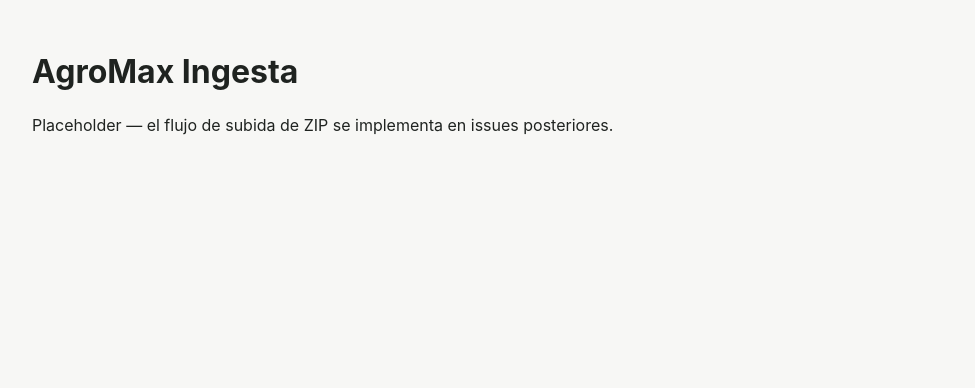
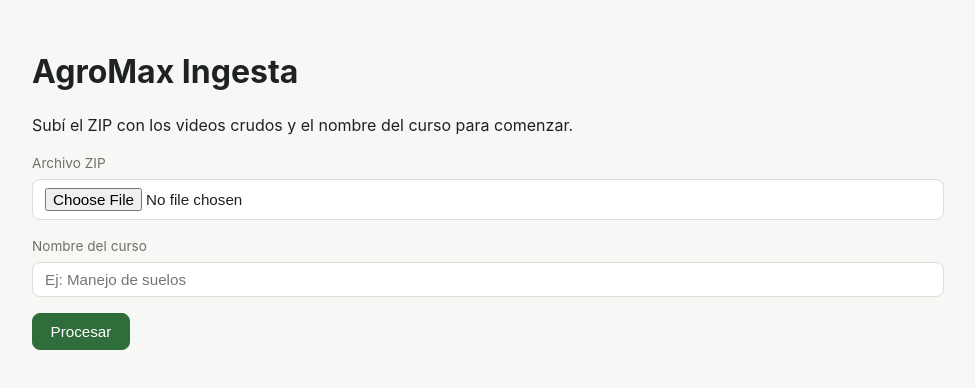
Before and after one commit to chzmig0129/FLUJO-AGROMAX, a Next.js app: page / in a window 1280 px wide. Shown: the top 388 px of the page, without its empty margins (152-1127 px from the left). Built offline with nearby package versions, Linux system fonts and the light colour scheme.

Commit message:
Pantalla 1: form subir ZIP + nombre del curso (FLUJO-AGROMAX-m8u.7)

```diff
--- a/src/app/page.tsx
+++ b/src/app/page.tsx
@@ -1,8 +1,80 @@
+'use client';
+
+import { useState, FormEvent } from 'react';
+import { useRouter } from 'next/navigation';
+
 export default function HomePage() {
+  const router = useRouter();
+  const [loading, setLoading] = useState(false);
+  const [error, setError] = useState<string | null>(null);
+
+  async function handleSubmit(event: FormEvent<HTMLFormElement>) {
+    event.preventDefault();
+    setError(null);
+
+    const form = event.currentTarget;
+    const formData = new FormData(form);
+
+    setLoading(true);
+    try {
+      const res = await fetch('/api/ingest', {
+        method: 'POST',
+        body: formData,
+      });
+      const data = await res.json();
+
+      if (!res.ok) {
+        // Backend devuelve {error} en español; lo mostramos sin perder el form.
+        setError(data.error ?? 'Ocurrió un error inesperado.');
+        setLoading(false);
+        return;
+      }
+
+      router.push('/jobs/' + data.jobId);
+    } catch {
+      setError('No se pudo conectar con el servidor.');
+      setLoading(false);
+    }
+  }
+
   return (
     <main className="container">
       <h1>AgroMax Ingesta</h1>
-      <p>Placeholder — el flujo de subida de ZIP se implementa en issues posteriores.</p>
+      <p>Subí el ZIP con los videos crudos y el nombre del curso para comenzar.</p>
+
+      {error && <div className="error-banner">{error}</div>}
+
+      <form onSubmit={handleSubmit}>
+        <div className="field">
+          <label htmlFor="zip">Archivo ZIP</label>
+          <input
+            id="zip"
+            name="zip"
+            type="file"
+            accept=".zip"
+            required
+            className="input"
+          />
+        </div>
+
+        <div className="field">
+          <label htmlFor="name">Nombre del curso</label>
+          <input
+            id="name"
+            name="name"
+            type="text"
+            required
+            className="input"
+            placeholder="Ej: Manejo de suelos"
+          />
+        </div>
+
+        <button type="submit" className="btn" disabled={loading}>
+          {loading
+            ? 'Procesando… (descomprimiendo y analizando videos)'
+            : 'Procesar'}
+        </button>
+      </form>
     </main>
   );
 }
```
